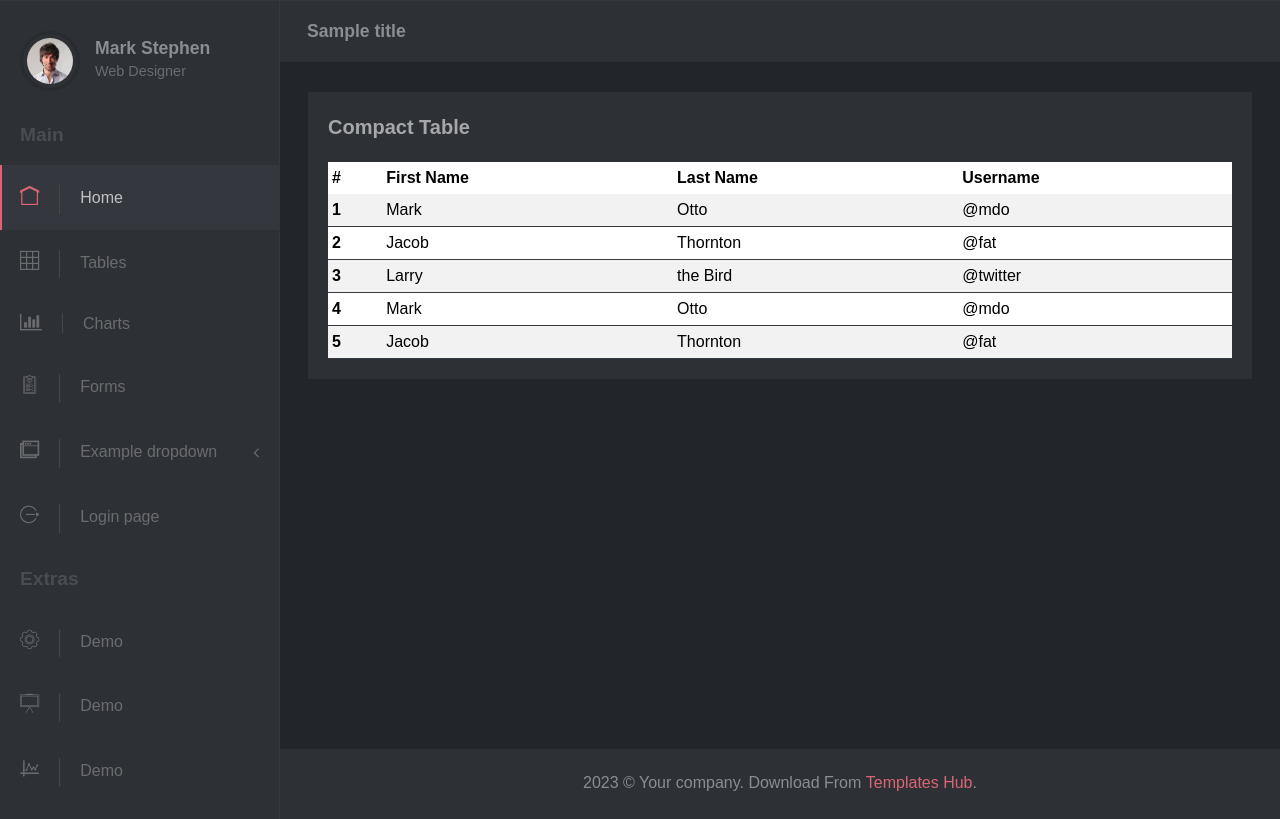
After one commit to tiagoliveira555/order_services, a CodeIgniter 4 app: template app/Views/Users/index.php in a window 1280 px wide. The commit adds this page. Shown: the part 356-1175 px from the top of the page. Run offline with PHP 8.4 and a stand-in for CodeIgniter, Linux system fonts and the light colour scheme; the template is opened without the code that fills it: most values are stand-ins (such as "Sample title", 1, 10 or a date in 2020); some libraries are stand-ins or nearby versions.

Commit message:
create User view and add table

```diff
--- a/app/Config/Routing.php
+++ b/app/Config/Routing.php
@@ -35,7 +35,7 @@ class Routing extends BaseRouting
      *
      * Default: 'App\Controllers'
      */
-    public string $defaultNamespace = 'App\Controllers';
+    public string $defaultNamespace = 'App\Controllers\\';
 
     /**
      * The default controller to use when no other controller has been
--- a/app/Controllers/Users.php
+++ b/app/Controllers/Users.php
@@ -17,6 +17,10 @@ class Users extends BaseController
 
     public function index()
     {
-        //
+        $data = [
+            'title' => 'Listando os usuários do sistema'
+        ];
+
+        return view('Users/index', $data);
     }
 }
--- a/app/Views/Layouts/main.php
+++ b/app/Views/Layouts/main.php
@@ -1,5 +1,6 @@
 <!DOCTYPE html>
 <html lang="pt-br">
+
 <head>
   <meta charset="utf-8">
   <meta http-equiv="X-UA-Compatible" content="IE=edge">
@@ -14,9 +15,10 @@
   <link rel="stylesheet" href="<?php echo site_url('assets/'); ?>css/custom.css">
   <link rel="shortcut icon" href="<?php echo site_url('assets/'); ?>img/favicon.ico">
 
-    <title>Ordem de Serviço | <?php echo $this->renderSection('title'); ?></title>
+  <title>Ordem de Serviços | <?php echo $this->renderSection('title'); ?></title>
   <?php echo $this->renderSection('styles'); ?>
 </head>
+
 <body>
   <header class="header">
     <nav class="navbar navbar-expand-lg">
@@ -35,7 +37,8 @@
         <div class="navbar-header">
           <!-- Navbar Header--><a href="index.html" class="navbar-brand">
             <div class="brand-text brand-big visible text-uppercase"><strong class="text-primary">Dark</strong><strong>Admin</strong></div>
-              <div class="brand-text brand-sm"><strong class="text-primary">D</strong><strong>A</strong></div></a>
+            <div class="brand-text brand-sm"><strong class="text-primary">D</strong><strong>A</strong></div>
+          </a>
           <!-- Sidebar Toggle Btn-->
           <button class="sidebar-toggle"><i class="fa fa-long-arrow-left"></i></button>
         </div>
@@ -46,19 +49,23 @@
                 <div class="profile"><img src="img/avatar-3.jpg" alt="..." class="img-fluid">
                   <div class="status online"></div>
                 </div>
-                  <div class="content">   <strong class="d-block">Nadia Halsey</strong><span class="d-block">lorem ipsum dolor sit amit</span><small class="date d-block">9:30am</small></div></a><a href="#" class="dropdown-item message d-flex align-items-center">
+                <div class="content"> <strong class="d-block">Nadia Halsey</strong><span class="d-block">lorem ipsum dolor sit amit</span><small class="date d-block">9:30am</small></div>
+              </a><a href="#" class="dropdown-item message d-flex align-items-center">
                 <div class="profile"><img src="img/avatar-2.jpg" alt="..." class="img-fluid">
                   <div class="status away"></div>
                 </div>
-                  <div class="content">   <strong class="d-block">Peter Ramsy</strong><span class="d-block">lorem ipsum dolor sit amit</span><small class="date d-block">7:40am</small></div></a><a href="#" class="dropdown-item message d-flex align-items-center">
+                <div class="content"> <strong class="d-block">Peter Ramsy</strong><span class="d-block">lorem ipsum dolor sit amit</span><small class="date d-block">7:40am</small></div>
+              </a><a href="#" class="dropdown-item message d-flex align-items-center">
                 <div class="profile"><img src="img/avatar-1.jpg" alt="..." class="img-fluid">
                   <div class="status busy"></div>
                 </div>
-                  <div class="content">   <strong class="d-block">Sam Kaheil</strong><span class="d-block">lorem ipsum dolor sit amit</span><small class="date d-block">6:55am</small></div></a><a href="#" class="dropdown-item message d-flex align-items-center">
+                <div class="content"> <strong class="d-block">Sam Kaheil</strong><span class="d-block">lorem ipsum dolor sit amit</span><small class="date d-block">6:55am</small></div>
+              </a><a href="#" class="dropdown-item message d-flex align-items-center">
                 <div class="profile"><img src="img/avatar-5.jpg" alt="..." class="img-fluid">
                   <div class="status offline"></div>
                 </div>
-                  <div class="content">   <strong class="d-block">Sara Wood</strong><span class="d-block">lorem ipsum dolor sit amit</span><small class="date d-block">10:30pm</small></div></a><a href="#" class="dropdown-item text-center message"> <strong>See All Messages <i class="fa fa-angle-right"></i></strong></a></div>
+                <div class="content"> <strong class="d-block">Sara Wood</strong><span class="d-block">lorem ipsum dolor sit amit</span><small class="date d-block">10:30pm</small></div>
+              </a><a href="#" class="dropdown-item text-center message"> <strong>See All Messages <i class="fa fa-angle-right"></i></strong></a></div>
           </div>
           <!-- Tasks-->
           <div class="list-inline-item dropdown"><a id="navbarDropdownMenuLink2" href="http://example.com" data-toggle="dropdown" aria-haspopup="true" aria-expanded="false" class="nav-link tasks-toggle"><i class="icon-new-file"></i><span class="badge dashbg-3">9</span></a>
@@ -66,23 +73,28 @@
                 <div class="text d-flex justify-content-between"><strong>Task 1</strong><span>40% complete</span></div>
                 <div class="progress">
                   <div role="progressbar" style="width: 40%" aria-valuenow="40" aria-valuemin="0" aria-valuemax="100" class="progress-bar dashbg-1"></div>
-                  </div></a><a href="#" class="dropdown-item">
+                </div>
+              </a><a href="#" class="dropdown-item">
                 <div class="text d-flex justify-content-between"><strong>Task 2</strong><span>20% complete</span></div>
                 <div class="progress">
                   <div role="progressbar" style="width: 20%" aria-valuenow="20" aria-valuemin="0" aria-valuemax="100" class="progress-bar dashbg-3"></div>
-                  </div></a><a href="#" class="dropdown-item">
+                </div>
+              </a><a href="#" class="dropdown-item">
                 <div class="text d-flex justify-content-between"><strong>Task 3</strong><span>70% complete</span></div>
                 <div class="progress">
                   <div role="progressbar" style="width: 70%" aria-valuenow="70" aria-valuemin="0" aria-valuemax="100" class="progress-bar dashbg-2"></div>
-                  </div></a><a href="#" class="dropdown-item">
+                </div>
+              </a><a href="#" class="dropdown-item">
                 <div class="text d-flex justify-content-between"><strong>Task 4</strong><span>30% complete</span></div>
                 <div class="progress">
                   <div role="progressbar" style="width: 30%" aria-valuenow="30" aria-valuemin="0" aria-valuemax="100" class="progress-bar dashbg-4"></div>
-                  </div></a><a href="#" class="dropdown-item">
+                </div>
+              </a><a href="#" class="dropdown-item">
                 <div class="text d-flex justify-content-between"><strong>Task 5</strong><span>65% complete</span></div>
                 <div class="progress">
                   <div role="progressbar" style="width: 65%" aria-valuenow="65" aria-valuemin="0" aria-valuemax="100" class="progress-bar dashbg-1"></div>
-                  </div></a><a href="#" class="dropdown-item text-center"> <strong>See All Tasks <i class="fa fa-angle-right"></i></strong></a>
+                </div>
+              </a><a href="#" class="dropdown-item text-center"> <strong>See All Tasks <i class="fa fa-angle-right"></i></strong></a>
             </div>
           </div>
           <!-- Tasks end-->
@@ -152,10 +164,10 @@
           <!-- Megamenu end     -->
           <!-- Languages dropdown    -->
           <div class="list-inline-item dropdown"><a id="languages" rel="nofollow" data-target="#" href="#" data-toggle="dropdown" aria-haspopup="true" aria-expanded="false" class="nav-link language dropdown-toggle"><img src="img/flags/16/GB.png" alt="English"><span class="d-none d-sm-inline-block">English</span></a>
-              <div aria-labelledby="languages" class="dropdown-menu"><a rel="nofollow" href="#" class="dropdown-item"> <img src="img/flags/16/DE.png" alt="English" class="mr-2"><span>German</span></a><a rel="nofollow" href="#" class="dropdown-item"> <img src="img/flags/16/FR.png" alt="English" class="mr-2"><span>French  </span></a></div>
+            <div aria-labelledby="languages" class="dropdown-menu"><a rel="nofollow" href="#" class="dropdown-item"> <img src="img/flags/16/DE.png" alt="English" class="mr-2"><span>German</span></a><a rel="nofollow" href="#" class="dropdown-item"> <img src="img/flags/16/FR.png" alt="English" class="mr-2"><span>French </span></a></div>
           </div>
           <!-- Log out               -->
-            <div class="list-inline-item logout">                   <a id="logout" href="login.html" class="nav-link">Logout <i class="icon-logout"></i></a></div>
+          <div class="list-inline-item logout"> <a id="logout" href="login.html" class="nav-link">Logout <i class="icon-logout"></i></a></div>
         </div>
       </div>
     </nav>
@@ -201,7 +213,9 @@
       </div>
       <section class="no-padding-top no-padding-bottom">
 
+        <div class="container-fluid">
           <?php echo $this->renderSection('content'); ?>
+        </div>
 
       </section>
       <footer class="footer">
@@ -222,4 +236,5 @@
 
   <?php echo $this->renderSection('scripts'); ?>
 </body>
+
 </html>
--- /dev/null
+++ b/app/Views/Users/index.php
@@ -0,0 +1,67 @@
+<?php echo $this->extend('Layouts/main'); ?>
+
+<?php echo $this->section('title'); ?>
+<?php echo $title; ?>
+<?php echo $this->endSection(); ?>
+
+<?php echo $this->section('styles'); ?>
+<?php ?>
+<?php echo $this->endSection(); ?>
+
+<?php echo $this->section('content'); ?>
+<div class="row">
+  <div class="col-lg-12">
+    <div class="block">
+      <div class="title"><strong>Compact Table</strong></div>
+      <div class="table-responsive">
+        <table class="table table-striped table-sm">
+          <thead>
+            <tr>
+              <th>#</th>
+              <th>First Name</th>
+              <th>Last Name</th>
+              <th>Username</th>
+            </tr>
+          </thead>
+          <tbody>
+            <tr>
+              <th scope="row">1</th>
+              <td>Mark</td>
+              <td>Otto</td>
+              <td>@mdo</td>
+            </tr>
+            <tr>
+              <th scope="row">2</th>
+              <td>Jacob</td>
+              <td>Thornton</td>
+              <td>@fat</td>
+            </tr>
+            <tr>
+              <th scope="row">3</th>
+              <td>Larry</td>
+              <td>the Bird</td>
+              <td>@twitter </td>
+            </tr>
+            <tr>
+              <th scope="row">4</th>
+              <td>Mark</td>
+              <td>Otto</td>
+              <td>@mdo</td>
+            </tr>
+            <tr>
+              <th scope="row">5</th>
+              <td>Jacob</td>
+              <td>Thornton</td>
+              <td>@fat</td>
+            </tr>
+          </tbody>
+        </table>
+      </div>
+    </div>
+  </div>
+</div>
+<?php echo $this->endSection(); ?>
+
+<?php echo $this->section('scripts'); ?>
+<?php  ?>
+<?php echo $this->endSection(); ?>
```
Lines whose indentation alone changed are shown as unchanged.
